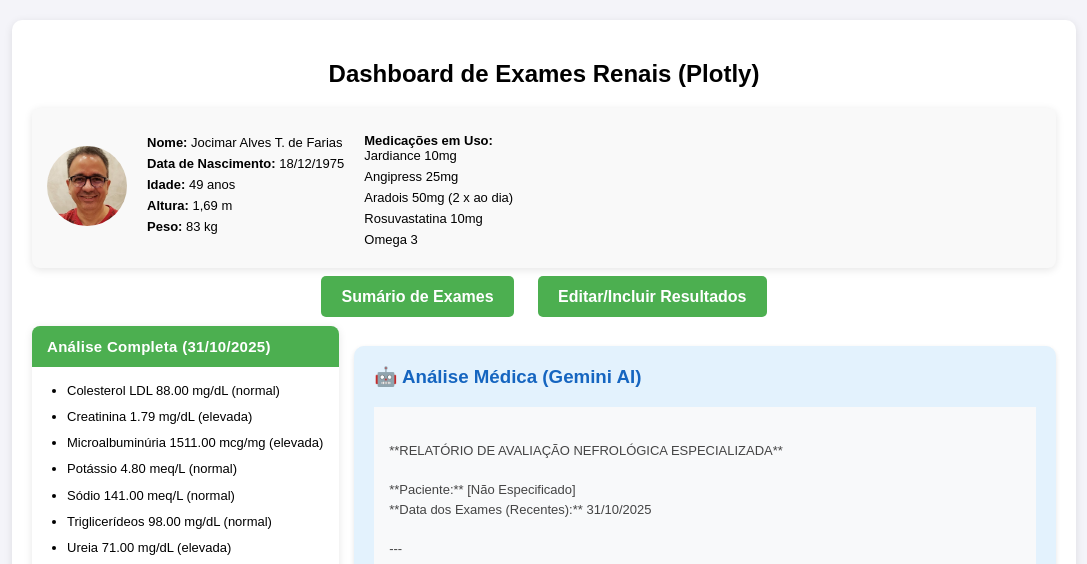
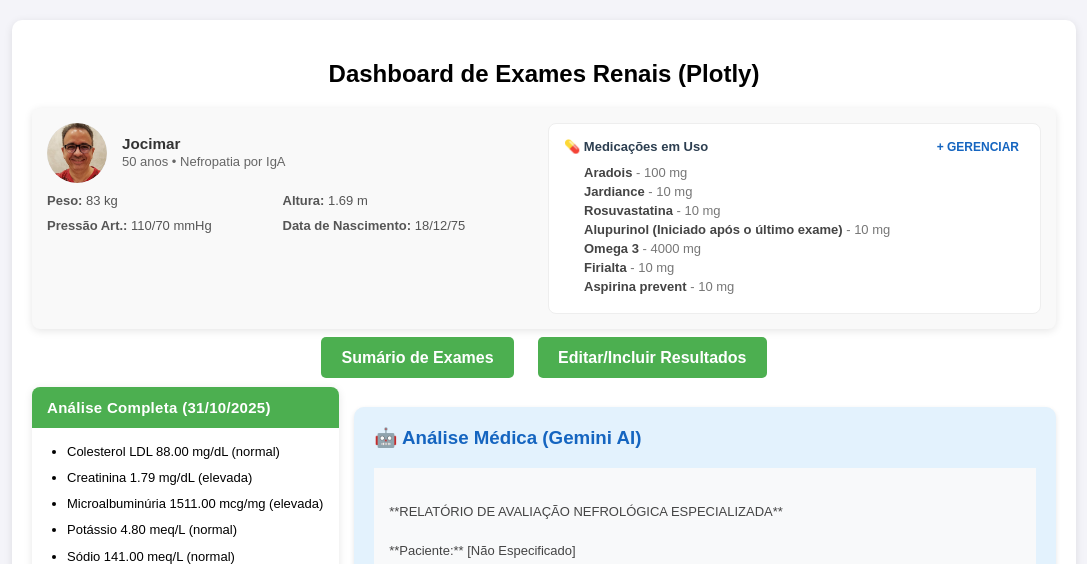
Before and after one commit to taumaturgo007/my-nefro, a Flask app: page /home in a window 1280 px wide. Shown: the top 564 px of the page, without its empty margins (96-1183 px from the left). Run offline with Flask 3, Linux system fonts and the light colour scheme; data comes from the database, SQL or seed files in the repository; both versions use the stored data as it was after the commit; some libraries are stand-ins or nearby versions.

Commit message:
Gerenciamento de medicações

```diff
--- a/app.py
+++ b/app.py
@@ -40,7 +40,7 @@ DATABASE = 'exames.db'
 def init_db():
     with sqlite3.connect(DATABASE) as conn:
         cursor = conn.cursor()
-        # Tabela existente de exames
+        # Tabelas existentes
         cursor.execute('''CREATE TABLE IF NOT EXISTS exames (
                             id INTEGER PRIMARY KEY AUTOINCREMENT,
                             nome TEXT,
@@ -48,15 +48,33 @@ def init_db():
                             data_coleta TEXT,
                             UNIQUE(nome, data_coleta)
                           )''')
-
-        # --- NOVA TABELA PARA A ANÁLISE DA IA ---
         cursor.execute('''CREATE TABLE IF NOT EXISTS analises_ia (
                             id INTEGER PRIMARY KEY AUTOINCREMENT,
                             conteudo TEXT,
                             data_geracao DATETIME DEFAULT CURRENT_TIMESTAMP
                           )''')
-        # ----------------------------------------
+
+        # --- NOVA TABELA DE MEDICAÇÕES ---
+        cursor.execute('''CREATE TABLE IF NOT EXISTS medicacoes (
+                            id INTEGER PRIMARY KEY AUTOINCREMENT,
+                            nome TEXT,
+                            detalhes TEXT
+                          )''')
         conn.commit()
+
+# Função auxiliar para formatar medicações para a IA
+def get_medicacoes_texto():
+    with sqlite3.connect(DATABASE) as conn:
+        cursor = conn.cursor()
+        cursor.execute("SELECT nome, detalhes FROM medicacoes")
+        meds = cursor.fetchall()
+
+    if not meds:
+        return "Nenhuma medicação informada."
+
+    # Transforma em texto: "Remédio X (10mg), Remédio Y (2x ao dia)"
+    lista_texto = [f"{m[0]} ({m[1]})" for m in meds]
+    return ", ".join(lista_texto)
 
 # Função para converter a data de AAAA-MM-DD para DD/MM/AAAA
 def format_date_for_db(date_str):
@@ -400,67 +418,58 @@ def home():
     with sqlite3.connect(DATABASE) as conn:
         cursor = conn.cursor()
 
-        # Busca os dados para cada exame
+        # --- 1. Busca os dados dos EXAMES (Mantido igual) ---
         exames = {}
-        for exame in patterns.keys():  # Usa os padrões definidos em patterns
+        for exame in patterns.keys():
             cursor.execute('SELECT data_coleta, valor FROM exames WHERE nome = ?', (exame,))
             dados = cursor.fetchall()
 
-            # Formata os dados para o gráfico
             labels = []
             valores = []
             for row in dados:
-                # Garante que a data é uma string
                 data_coleta = str(row[0]) if row[0] else None
-                # Obtém o valor como string
                 valor = row[1]
 
-                # Verifica se o valor pode ser convertido para float
-                if valor and valor != '-':  # Ignora valores vazios ou '-'
+                if valor and valor != '-':
                     try:
-                        valor_float = float(valor.replace(',', '.'))  # Converte para float
+                        valor_float = float(valor.replace(',', '.'))
                         valores.append(valor_float)
                         labels.append(data_coleta)
                     except ValueError:
-                        # Se não for possível converter, ignora o valor
-                        print(f"Valor não numérico ignorado: {valor}")
                         pass
 
-            # Ordena as datas e valores com base nas datas
             if labels and valores:
-                # Combina labels e valores em uma lista de tuplas
                 combined = list(zip(labels, valores))
-                # Ordena as tuplas com base na data (convertida para datetime)
                 combined.sort(key=lambda x: datetime.strptime(x[0], '%d/%m/%Y'))
-                # Separa as labels e valores ordenados
                 labels, valores = zip(*combined)
 
-            # Adiciona ao dicionário de exames
             exames[exame] = {
                 'labels': labels,
                 'valores': valores
             }
 
-            analise = gerar_analise()
-            analise_geral = gerar_analise_geral(analise)
-            # Lista de medicamentos para incluir no prompt
-        medicacoes = "Jardiance 10mg, Angipress 25mg, Aradois 50mg (2 x ao dia), Rosuvastatina 10mg, Alupurinol 10mg"
+        # --- 2. Busca as MEDICAÇÕES no Banco (<<< MUDANÇA AQUI) ---
+        # Antes estava fixo em texto, agora vem da tabela nova
+        cursor.execute("SELECT id, nome, detalhes FROM medicacoes")
+        lista_medicacoes = cursor.fetchall()
 
-        # Gera a análise médica com DeepSeek (cacheada para evitar chamadas repetidas)
-        #analise_medica = gerar_analise_medica(exames, medicacoes)
+        # --- 3. Gera as ANÁLISES (Mantido igual) ---
+        analise = gerar_analise()
+        analise_geral = gerar_analise_geral(analise)
 
-        # Em vez de chamar gerar_analise_medica() e gastar API, buscamos no banco:
+        # Busca a análise da IA salva no banco
         analise_medica = recuperar_ultima_analise_ia()
 
-        # Se não tiver análise nenhuma no banco, colocamos uma mensagem padrão
         if not analise_medica:
             analise_medica = "Nenhuma análise gerada por IA ainda. Clique no botão de atualizar análise."
 
+    # --- 4. Envia tudo para o HTML (<<< MUDANÇA AQUI) ---
     return render_template('home_plotly.html',
                            exames=exames,
                            analise=analise,
                            analise_geral=analise_geral,
-                           analise_medica=analise_medica)
+                           analise_medica=analise_medica,
+                           medicacoes=lista_medicacoes) # Adicionei esta linha!
 
 @app.route('/upload', methods=['POST'])
 def upload_file():
@@ -630,15 +639,32 @@ def trigger_analise_ia():
             exames_dict[exame] = {'labels': labels, 'valores': valores}
 
     # 2. Define as medicações (pode vir de um form ou hardcoded como estava)
-    medicacoes = "Jardiance 10mg, Angipress 25mg, Aradois 50mg (2 x ao dia), Rosuvastatina 10mg"
+    medicacoes_texto = get_medicacoes_texto()
 
-    # 3. CHAMA A API DO DEEPSEEK (Aqui é onde gasta o crédito)
-    nova_analise = gerar_analise_medica(exames_dict, medicacoes)
+   # Chama o Gemini com o texto dinâmico
+    nova_analise = gerar_analise_medica(exames_dict, medicacoes_texto)
 
-    # 4. SALVA NO BANCO
     salvar_analise_ia_db(nova_analise)
+    return redirect(url_for('home'))
 
-    # 5. Volta para a home
+@app.route('/adicionar_medicacao', methods=['POST'])
+def adicionar_medicacao():
+    nome = request.form.get('nome')
+    detalhes = request.form.get('detalhes') # Ex: 50mg 2x ao dia
+
+    if nome:
+        with sqlite3.connect(DATABASE) as conn:
+            cursor = conn.cursor()
+            cursor.execute('INSERT INTO medicacoes (nome, detalhes) VALUES (?, ?)', (nome, detalhes))
+            conn.commit()
+    return redirect(url_for('home'))
+
+@app.route('/deletar_medicacao/<int:id>')
+def deletar_medicacao(id):
+    with sqlite3.connect(DATABASE) as conn:
+        cursor = conn.cursor()
+        cursor.execute('DELETE FROM medicacoes WHERE id = ?', (id,))
+        conn.commit()
     return redirect(url_for('home'))
 
 if __name__ == '__main__':
--- a/templates/home_plotly.html
+++ b/templates/home_plotly.html
@@ -355,35 +355,79 @@
         <h2>Dashboard de Exames Renais (Plotly)</h2>
 
         <!-- Perfil do Paciente -->
-        <div class="patient-profile">
-            <!-- Coluna 1: Dados do usuário -->
-            <div>
-                <ul>
-                    <img src="{{ url_for('static', filename='thumb.jpg') }}" alt="Avatar do Paciente">
-                </ul>
-            </div>
-            <div>
-                <ul>
-                    <li><strong>Nome:</strong> Jocimar Alves T. de Farias</li>
-                    <li><strong>Data de Nascimento:</strong> 18/12/1975</li>
-                    <li><strong>Idade:</strong> 49 anos</li>
-                    <li><strong>Altura:</strong> 1,69 m</li>
-                    <li><strong>Peso:</strong> 83 kg</li>
-                </ul>
+        <div class="patient-profile" style="display: flex; justify-content: space-between; align-items: flex-start; flex-wrap: wrap;">
+
+            <div style="flex: 1; min-width: 300px;">
+                <div style="display: flex; align-items: center; gap: 15px; margin-bottom: 10px;">
+                    <div style="width: 60px; height: 60px; background: #e0e0e0; border-radius: 50%; overflow: hidden;">
+                        <img src="{{ url_for('static', filename='thumb.jpg') }}" alt="Foto" style="width: 100%; height: 100%; object-fit: cover;">
+                    </div>
+                    <div>
+                        <h3 style="margin: 0; color: #333;">Jocimar</h3>
+                        <p style="margin: 2px 0; color: #666;">50 anos • Nefropatia por IgA</p>
+                    </div>
+                </div>
+                <div style="display: grid; grid-template-columns: repeat(2, 1fr); gap: 10px; font-size: 13px; color: #555;">
+                    <div><strong>Peso:</strong> 83 kg</div>
+                    <div><strong>Altura:</strong> 1.69 m</div>
+                    <div><strong>Pressão Art.:</strong> 110/70 mmHg</div>
+                    <div><strong>Data de Nascimento:</strong> 18/12/75</div>
+                </div>
             </div>
 
-            <!-- Coluna 2: Medicações em uso -->
-            <div class="medications">
-                <strong>Medicações em Uso:</strong>
-                <ul>
-                    <li>Jardiance 10mg</li>
-                    <li>Angipress 25mg</li>
-                    <li>Aradois 50mg (2 x ao dia)</li>
-                    <li>Rosuvastatina 10mg</li>
-                    <li>Omega 3</li>
+            <div style="flex: 1; min-width: 300px; background: #fff; border: 1px solid #eee; border-radius: 8px; padding: 15px; margin-left: 20px;">
+                <div style="display: flex; justify-content: space-between; align-items: center; margin-bottom: 10px;">
+                    <strong style="color: #2c3e50;">💊 Medicações em Uso</strong>
+                    <button onclick="abrirModalMed()" style="background: none; border: none; color: #1565c0; cursor: pointer; font-size: 12px; font-weight: bold;">
+                        + GERENCIAR
+                    </button>
+                </div>
+
+                <ul style="margin: 0; padding-left: 20px; font-size: 13px; color: #444;">
+                    {% if medicacoes %}
+                        {% for med in medicacoes %}
+                            <li style="margin-bottom: 4px;">
+                                <strong>{{ med[1] }}</strong> <span style="color: #777;">- {{ med[2] }}</span>
+                            </li>
+                        {% endfor %}
+                    {% else %}
+                        <li style="color: #999; list-style: none;">Nenhuma medicação cadastrada.</li>
+                    {% endif %}
                 </ul>
             </div>
         </div>
+
+        <div id="modalMed" style="display:none; position:fixed; top:0; left:0; width:100%; height:100%; background:rgba(0,0,0,0.5); z-index:2000; justify-content:center; align-items:center;">
+            <div style="background:#fff; width:90%; max-width:400px; padding:20px; border-radius:8px; box-shadow:0 4px 15px rgba(0,0,0,0.2);">
+                <h3 style="margin-top:0; color: #2c3e50;">Gerenciar Medicações</h3>
+
+                <ul style="list-style: none; padding: 0; max-height: 150px; overflow-y: auto; border-bottom: 1px solid #eee; padding-bottom: 10px;">
+                    {% for med in medicacoes %}
+                    <li style="display: flex; justify-content: space-between; align-items: center; padding: 5px 0; border-bottom: 1px dashed #f0f0f0;">
+                        <span>{{ med[1] }} <small>({{ med[2] }})</small></span>
+                        <a href="/deletar_medicacao/{{ med[0] }}" style="color: #d32f2f; text-decoration: none; font-weight: bold;">✕</a>
+                    </li>
+                    {% endfor %}
+                </ul>
+
+                <form action="/adicionar_medicacao" method="POST" style="margin-top: 15px;">
+                    <label style="font-size: 12px; font-weight: bold;">Adicionar Novo:</label>
+                    <div style="display: flex; gap: 5px; margin-top: 5px;">
+                        <input type="text" name="nome" placeholder="Nome (ex: Aradois)" required style="flex: 1; padding: 8px; border: 1px solid #ddd; border-radius: 4px;">
+                        <input type="text" name="detalhes" placeholder="Dose (ex: 50mg)" required style="flex: 1; padding: 8px; border: 1px solid #ddd; border-radius: 4px;">
+                    </div>
+                    <button type="submit" style="width: 100%; background: #4CAF50; color: white; padding: 10px; border: none; border-radius: 4px; margin-top: 10px; cursor: pointer;">Salvar Medicação</button>
+                </form>
+
+                <button onclick="document.getElementById('modalMed').style.display='none'" style="width: 100%; background: #ddd; color: #333; padding: 8px; border: none; border-radius: 4px; margin-top: 10px; cursor: pointer;">Fechar</button>
+            </div>
+        </div>
+
+        <script>
+            function abrirModalMed() {
+                document.getElementById('modalMed').style.display = 'flex';
+            }
+        </script>
          <!-- Botões - Mantenha exatamente assim -->
        <div class="button-container">
         <a href="/exams_summary" onclick="return verificarSenha('exams_summary', event)">Sumário de Exames</a>
```
Also changed, not shown: exames.db.
